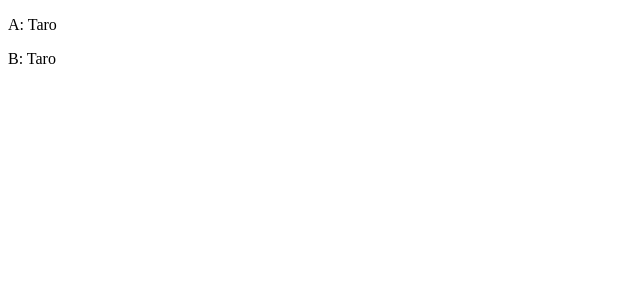
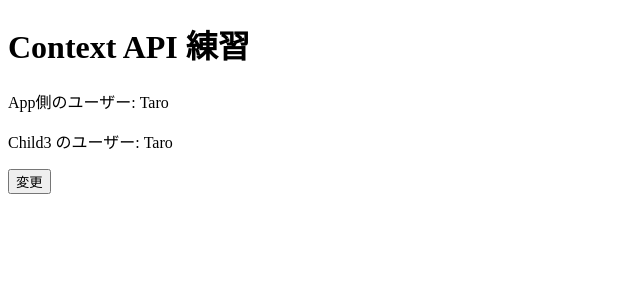
Before and after one commit to Ujita0709/JSRP06, a React (Vite) app: page / in a window 1280 px wide. Shown: the top 300 px of the page, without its empty margins (0-640 px from the left). Built offline with nearby package versions, Linux system fonts and the light colour scheme.

Commit message:
問題15

```diff
--- a/src/App.jsx
+++ b/src/App.jsx
@@ -14,15 +14,23 @@ import { useState } from "react";
 import { UserContext } from "./UserContext";
 import A from "./A";
 import B from "./B";
+import Child3 from "./Child3.jsx"
 
+//<UserContext.Provider value={{ user, setUser }}>
 
-function App() {
+//</UserContext.Provider>
+
+export default function App() {
 
     const [user, setUser] = useState("Taro");
   return(
-    <UserContext.Provider value={user}>
-      <A />
-      <B />
+    <UserContext.Provider value={{user, setUser}}>
+
+      <h1>Context API 練習</h1>
+      <p>App側のユーザー: {user}</p>
+
+      {/* 下の階層のコンポーネント */}
+      <Child3 />
     </UserContext.Provider>
   );
   //<div>
@@ -40,4 +48,4 @@ function App() {
   //);
 }
 
-export default App;
+//export default App;
--- /dev/null
+++ b/src/Child3.jsx
@@ -0,0 +1,14 @@
+import { useContext } from "react";
+import { UserContext } from "./UserContext";
+
+export default function Child3() {
+  // Provider から渡ってきた { user, setUser } を受け取る
+  const { user, setUser } = useContext(UserContext);
+
+  return (
+    <div>
+      <p>Child3 のユーザー: {user}</p>
+      <button onClick={() => setUser("Hanako")}>変更</button>
+    </div>
+  );
+}
--- a/src/main.jsx
+++ b/src/main.jsx
@@ -1,9 +1,11 @@
 import { StrictMode } from 'react'
+import React from "react";
+import ReactDOM from "react-dom/client";
 import { createRoot } from 'react-dom/client'
 import App from './App.jsx'
 
 createRoot(document.getElementById('root')).render(
-  <StrictMode>
+  <React.StrictMode>
     <App />
-  </StrictMode>,
+  </React.StrictMode>,
 )
```
